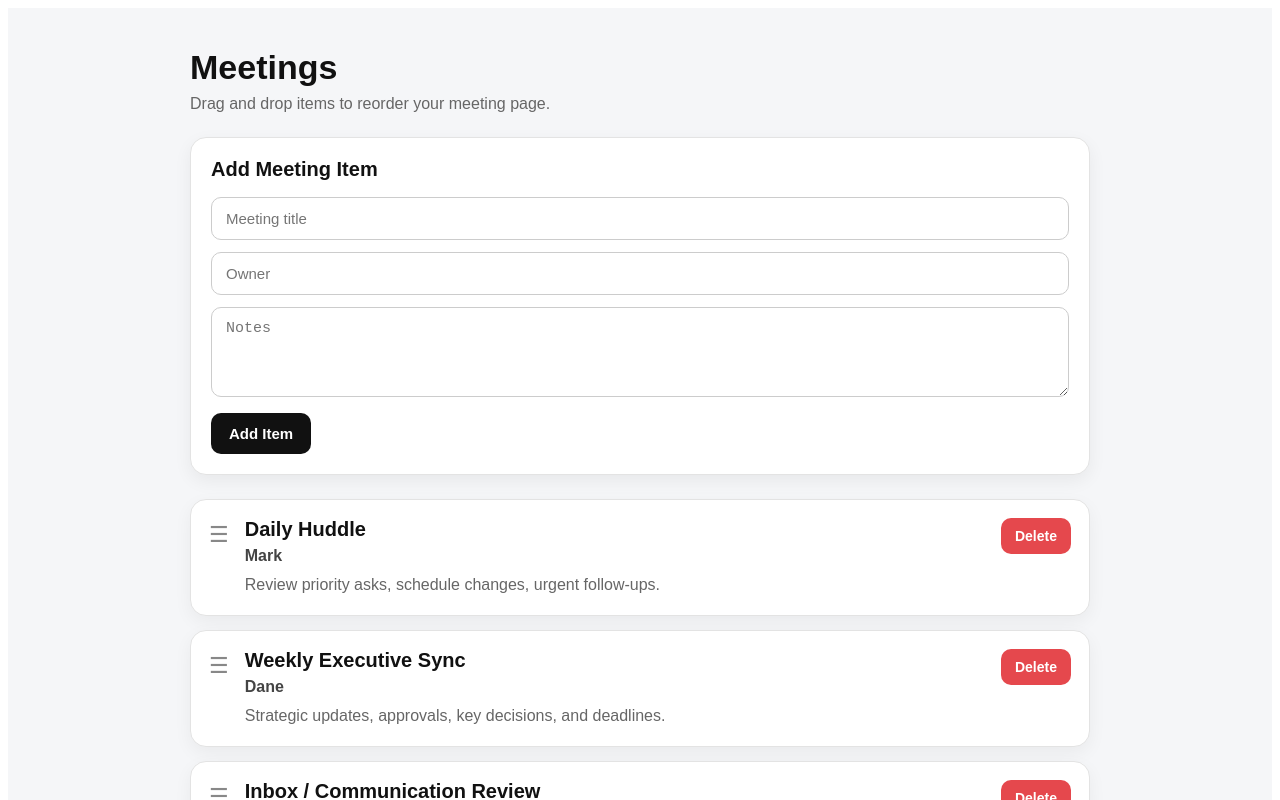
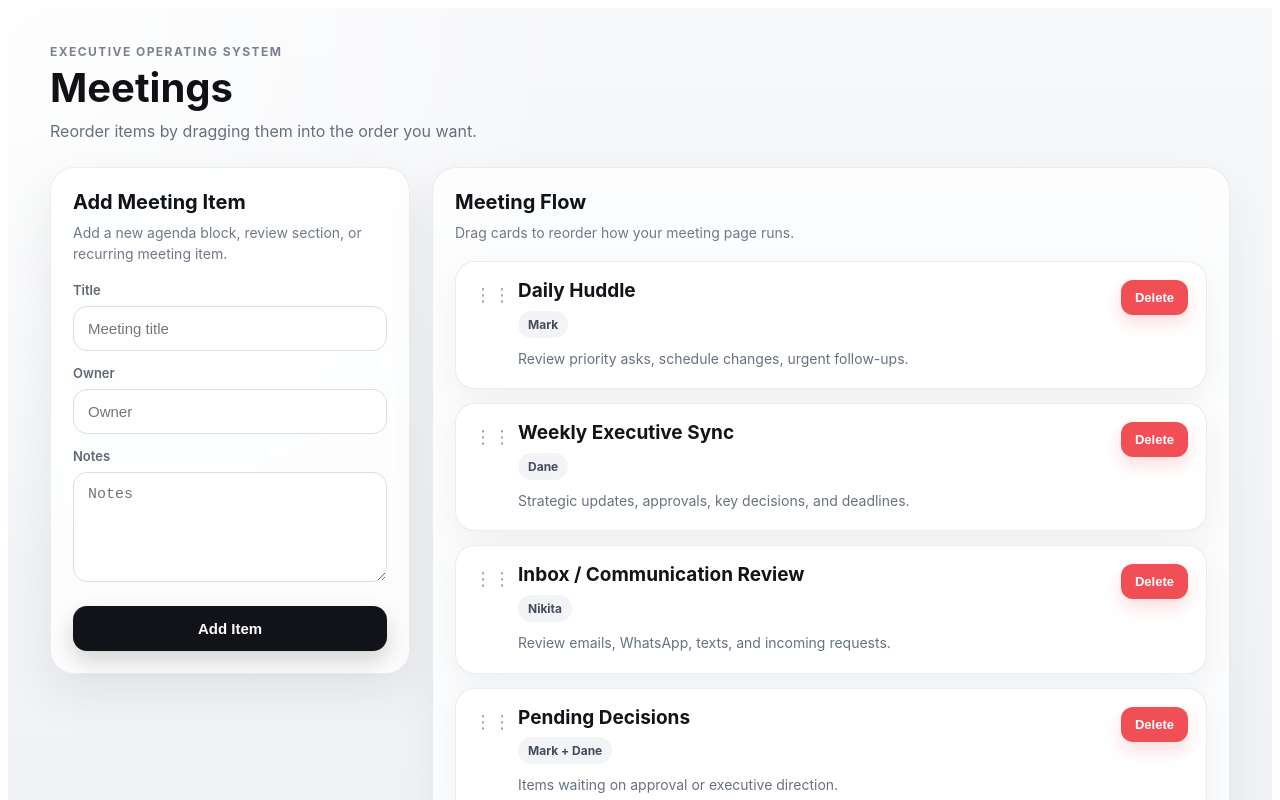
Before and after one commit to nikitaline-code/nl-operating-system, a Next.js app: page /meetings in a window 1280 px wide. Shown: the top 800 px of the page. Built offline with nearby package versions, Linux system fonts and the light colour scheme.

Commit message:
Update meetings.js

```diff
--- a/pages/meetings.js
+++ b/pages/meetings.js
@@ -81,9 +81,9 @@ export default function MeetingsPage() {
 
     const newItem = {
       id: Date.now(),
-      title: newTitle,
-      owner: newOwner || "Unassigned",
-      notes: newNotes || "No notes added.",
+      title: newTitle.trim(),
+      owner: newOwner.trim() || "Unassigned",
+      notes: newNotes.trim() || "No notes added.",
     };
 
     setMeetingItems([...meetingItems, newItem]);
@@ -98,17 +98,30 @@ export default function MeetingsPage() {
 
   return (
     <div style={styles.page}>
+      <div style={styles.overlay} />
+
       <div style={styles.container}>
-        <div style={styles.header}>
+        <div style={styles.topBar}>
+          <div>
+            <p style={styles.eyebrow}>Executive Operating System</p>
             <h1 style={styles.title}>Meetings</h1>
             <p style={styles.subtitle}>
-            Drag and drop items to reorder your meeting page.
+              Reorder items by dragging them into the order you want.
+            </p>
+          </div>
+        </div>
+
+        <div style={styles.contentGrid}>
+          <div style={styles.formCard}>
+            <div style={styles.cardHeader}>
+              <h2 style={styles.sectionTitle}>Add Meeting Item</h2>
+              <p style={styles.sectionSubtitle}>
+                Add a new agenda block, review section, or recurring meeting item.
               </p>
             </div>
 
-        <div style={styles.formCard}>
-          <h2 style={styles.sectionTitle}>Add Meeting Item</h2>
-
+            <div style={styles.fieldGroup}>
+              <label style={styles.label}>Title</label>
               <input
                 type="text"
                 placeholder="Meeting title"
@@ -116,7 +129,10 @@ export default function MeetingsPage() {
                 onChange={(e) => setNewTitle(e.target.value)}
                 style={styles.input}
               />
+            </div>
 
+            <div style={styles.fieldGroup}>
+              <label style={styles.label}>Owner</label>
               <input
                 type="text"
                 placeholder="Owner"
@@ -124,17 +140,29 @@ export default function MeetingsPage() {
                 onChange={(e) => setNewOwner(e.target.value)}
                 style={styles.input}
               />
+            </div>
 
+            <div style={styles.fieldGroup}>
+              <label style={styles.label}>Notes</label>
               <textarea
                 placeholder="Notes"
                 value={newNotes}
                 onChange={(e) => setNewNotes(e.target.value)}
                 style={styles.textarea}
               />
+            </div>
 
             <button onClick={addMeetingItem} style={styles.addButton}>
               Add Item
             </button>
+          </div>
+
+          <div style={styles.listPanel}>
+            <div style={styles.cardHeader}>
+              <h2 style={styles.sectionTitle}>Meeting Flow</h2>
+              <p style={styles.sectionSubtitle}>
+                Drag cards to reorder how your meeting page runs.
+              </p>
             </div>
 
             <div style={styles.list}>
@@ -151,11 +179,16 @@ export default function MeetingsPage() {
                     ...(draggedIndex === index ? styles.draggingCard : {}),
                   }}
                 >
-              <div style={styles.dragHandle}>☰</div>
+                  <div style={styles.dragHandle}>⋮⋮</div>
 
                   <div style={styles.cardContent}>
+                    <div style={styles.cardTopRow}>
+                      <div>
                         <h3 style={styles.cardTitle}>{item.title}</h3>
-                <p style={styles.owner}>{item.owner}</p>
+                        <div style={styles.ownerBadge}>{item.owner}</div>
+                      </div>
+                    </div>
+
                     <p style={styles.notes}>{item.notes}</p>
                   </div>
 
@@ -170,76 +203,145 @@ export default function MeetingsPage() {
             </div>
           </div>
         </div>
+      </div>
+    </div>
   );
 }
 
 const styles = {
   page: {
     minHeight: "100vh",
-    background: "#f5f6f8",
-    padding: "40px 20px",
-    fontFamily: "Arial, sans-serif",
+    background:
+      "linear-gradient(180deg, #f7f8fa 0%, #eef1f5 100%)",
+    padding: "36px 20px 48px",
+    fontFamily:
+      '-apple-system, BlinkMacSystemFont, "Segoe UI", Inter, sans-serif',
+    position: "relative",
+    overflow: "hidden",
+  },
+  overlay: {
+    position: "absolute",
+    inset: 0,
+    background:
+      "radial-gradient(circle at top left, rgba(255,255,255,0.9) 0%, rgba(255,255,255,0) 35%)",
+    pointerEvents: "none",
   },
   container: {
-    maxWidth: "900px",
+    maxWidth: "1180px",
     margin: "0 auto",
+    position: "relative",
+    zIndex: 1,
   },
-  header: {
+  topBar: {
     marginBottom: "24px",
+  },
+  eyebrow: {
+    margin: "0 0 8px 0",
+    fontSize: "12px",
+    letterSpacing: "0.12em",
+    textTransform: "uppercase",
+    color: "#7b8190",
+    fontWeight: 700,
   },
   title: {
     margin: 0,
-    fontSize: "34px",
-    color: "#111",
+    fontSize: "40px",
+    lineHeight: 1.05,
+    color: "#101114",
+    fontWeight: 750,
   },
   subtitle: {
-    marginTop: "8px",
-    color: "#666",
+    marginTop: "10px",
+    color: "#666f7d",
     fontSize: "16px",
+    maxWidth: "560px",
+    lineHeight: 1.5,
+  },
+  contentGrid: {
+    display: "grid",
+    gridTemplateColumns: "360px 1fr",
+    gap: "22px",
+    alignItems: "start",
   },
   formCard: {
-    background: "#ffffff",
-    borderRadius: "16px",
-    padding: "20px",
-    marginBottom: "24px",
-    boxShadow: "0 6px 18px rgba(0,0,0,0.06)",
-    border: "1px solid #e3e3e3",
+    background: "rgba(255,255,255,0.82)",
+    backdropFilter: "blur(12px)",
+    borderRadius: "24px",
+    padding: "22px",
+    border: "1px solid rgba(16,17,20,0.07)",
+    boxShadow: "0 18px 50px rgba(16, 17, 20, 0.08)",
+    position: "sticky",
+    top: "24px",
+  },
+  listPanel: {
+    background: "rgba(255,255,255,0.72)",
+    backdropFilter: "blur(12px)",
+    borderRadius: "24px",
+    padding: "22px",
+    border: "1px solid rgba(16,17,20,0.07)",
+    boxShadow: "0 18px 50px rgba(16, 17, 20, 0.06)",
+  },
+  cardHeader: {
+    marginBottom: "18px",
   },
   sectionTitle: {
-    marginTop: 0,
-    marginBottom: "16px",
+    margin: 0,
     fontSize: "20px",
-    color: "#111",
+    color: "#111318",
+    fontWeight: 700,
+  },
+  sectionSubtitle: {
+    margin: "8px 0 0 0",
+    fontSize: "14px",
+    color: "#707887",
+    lineHeight: 1.5,
+  },
+  fieldGroup: {
+    marginBottom: "14px",
+  },
+  label: {
+    display: "block",
+    fontSize: "13px",
+    color: "#5f6775",
+    fontWeight: 600,
+    marginBottom: "8px",
   },
   input: {
     width: "100%",
-    padding: "12px 14px",
-    marginBottom: "12px",
-    borderRadius: "10px",
-    border: "1px solid #ccc",
+    padding: "13px 14px",
+    borderRadius: "14px",
+    border: "1px solid #d9dee7",
+    background: "#ffffff",
     fontSize: "15px",
+    outline: "none",
     boxSizing: "border-box",
+    color: "#111318",
   },
   textarea: {
     width: "100%",
-    minHeight: "90px",
-    padding: "12px 14px",
-    marginBottom: "12px",
-    borderRadius: "10px",
-    border: "1px solid #ccc",
+    minHeight: "110px",
+    padding: "13px 14px",
+    borderRadius: "14px",
+    border: "1px solid #d9dee7",
+    background: "#ffffff",
     fontSize: "15px",
+    outline: "none",
     resize: "vertical",
     boxSizing: "border-box",
+    color: "#111318",
   },
   addButton: {
-    background: "#111",
-    color: "#fff",
+    width: "100%",
+    background: "#111318",
+    color: "#ffffff",
     border: "none",
-    padding: "12px 18px",
-    borderRadius: "10px",
+    padding: "14px 18px",
+    borderRadius: "14px",
     cursor: "pointer",
     fontSize: "15px",
-    fontWeight: "600",
+    fontWeight: 700,
+    marginTop: "6px",
+    boxShadow: "0 10px 22px rgba(17,19,24,0.18)",
   },
   list: {
     display: "flex",
@@ -247,52 +349,73 @@ const styles = {
     gap: "14px",
   },
   card: {
-    display: "flex",
-    alignItems: "flex-start",
+    display: "grid",
+    gridTemplateColumns: "28px 1fr auto",
+    alignItems: "start",
     gap: "16px",
     background: "#ffffff",
-    border: "1px solid #e3e3e3",
-    borderRadius: "16px",
+    border: "1px solid rgba(16,17,20,0.08)",
+    borderRadius: "20px",
     padding: "18px",
-    boxShadow: "0 6px 18px rgba(0,0,0,0.05)",
+    boxShadow: "0 10px 30px rgba(16,17,20,0.05)",
     cursor: "grab",
+    transition: "transform 0.18s ease, box-shadow 0.18s ease, opacity 0.18s ease",
   },
   draggingCard: {
-    opacity: 0.5,
-    background: "#eef3ff",
+    opacity: 0.55,
+    transform: "scale(0.99)",
+    background: "#f3f6fb",
   },
   dragHandle: {
-    fontSize: "22px",
-    color: "#888",
+    fontSize: "18px",
+    color: "#98a0ae",
+    userSelect: "none",
+    lineHeight: 1.2,
     paddingTop: "4px",
-    userSelect: "none",
+    letterSpacing: "1px",
   },
   cardContent: {
-    flex: 1,
+    minWidth: 0,
+  },
+  cardTopRow: {
+    display: "flex",
+    justifyContent: "space-between",
+    gap: "12px",
+    marginBottom: "10px",
   },
   cardTitle: {
-    margin: "0 0 6px 0",
-    fontSize: "20px",
-    color: "#111",
+    margin: 0,
+    fontSize: "19px",
+    color: "#12141a",
+    fontWeight: 700,
+    lineHeight: 1.2,
   },
-  owner: {
-    margin: "0 0 8px 0",
-    fontWeight: "600",
-    color: "#444",
+  ownerBadge: {
+    display: "inline-flex",
+    marginTop: "8px",
+    padding: "6px 10px",
+    borderRadius: "999px",
+    background: "#f2f4f7",
+    color: "#444c59",
+    fontSize: "12px",
+    fontWeight: 700,
   },
   notes: {
     margin: 0,
-    color: "#666",
-    lineHeight: "1.5",
+    color: "#687181",
+    lineHeight: 1.6,
+    fontSize: "14px",
   },
   deleteButton: {
-    background: "#e5484d",
+    background: "#f04f55",
     color: "#fff",
     border: "none",
     padding: "10px 14px",
-    borderRadius: "10px",
+    borderRadius: "12px",
     cursor: "pointer",
-    fontSize: "14px",
-    fontWeight: "600",
+    fontSize: "13px",
+    fontWeight: 700,
+    alignSelf: "start",
+    boxShadow: "0 8px 18px rgba(240,79,85,0.2)",
   },
 };
```
Lines whose indentation alone changed are shown as unchanged.
